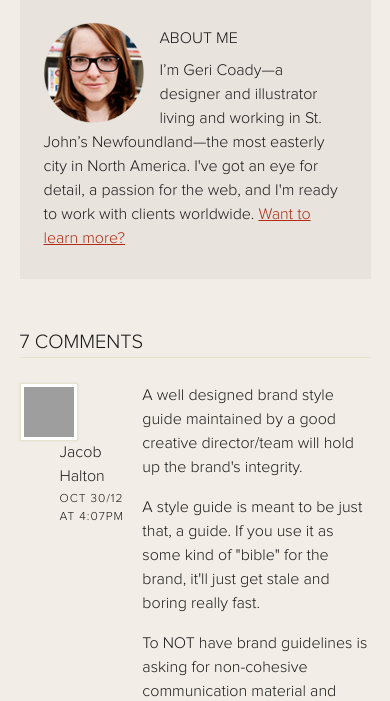
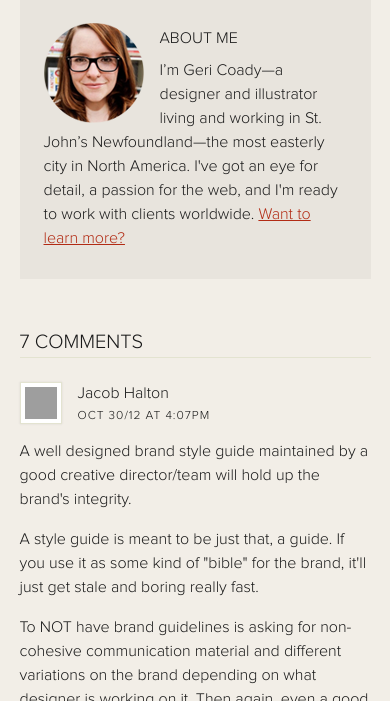
Before and after one commit to hellogeri/hellogeri.com, a PHP site: page / in a window 390 px wide. Shown: the part 5799-6500 px from the top of the page. Run offline with PHP 8.4, Linux system fonts and the light colour scheme; data that the repository does not hold is empty; grey boxes are pictures that could not be loaded.

Commit message:
Small screen tweaks

```diff
--- a/css/screen.css
+++ b/css/screen.css
@@ -368,19 +368,28 @@ article footer ul li {
 
 .comment {
 	border-top: 1px solid rgb(227,227,208);
-	margin-bottom: 7em;
 	clear: both;
 }
 
 .blog section[role="note"] article header {
+	width: 100%;
+	margin-top: 1.5em;
+}
+
+.blog section[role="note"] article p:last-of-type {
+	margin-bottom: 2em;
+}
+
+/* .blog section[role="note"] article header {
 	width: 30%;
 	float: left;
 	position: relative;
 	margin-top: 0;
-}
+} */
 
 .blog section[role="note"] article header ul {
 	list-style-type: none;
+	margin-bottom: 0;
 }
 
 .blog section[role="note"] article header ul li:last-of-type {
@@ -390,12 +399,32 @@ article footer ul li {
 }
 
 .blog section[role="note"] .comment-body {
+	width: 100%;
+	float: left;
+}
+
+/* .blog section[role="note"] .comment-body {
 	width: 65%;
 	float: right;
 	position: relative;
+} */
+
+.blog section[role="note"] article header img {
+	height: 32px;
+	width: 32px;
+	float: left;
+	position: relative;
+	background: rgb(255,255,255);
+	border: 1px solid rgb(227,227,208);
+	-moz-box-shadow: 0 0 2px rgba(150,150,150,.25);
+	-webkit-box-shadow: 0 0 2px rgba(150,150,150,.25);
+	box-shadow: 0 0 2px rgba(150,150,150,.25);
+	padding: .25em;
+	margin-right: 1em;
+	margin-top: 0px; /* Wide-screen 15px */
 }
 
-.blog section[role="note"] article header img {
+/* .blog section[role="note"] article header img {
 	height: 50px;
 	width: 50px;
 	float: left;
--- a/index.php
+++ b/index.php
@@ -264,24 +264,19 @@
 		<h2>I'm speaking at…</h2>
 		<ul>
 			<li>
-				<p><a href="#">FITC Toronto</a></p>
-				<p>April 21&ndash;23, 2013</p>
-				<p>Toronto, ON</p>
-			</li>
-			<li>
 				<p><a href="#">Interlink</a></p>
 				<p>June 5&ndash;6, 2013</p>
 				<p>Vancouver, BC</p>
 			</li>
 			<li>
 				<p><a href="#">HPX Digital</a></p>
-				<p>October 23&ndash;25, 2013</p>
+				<p>Oct. 23&ndash;25, 2013</p>
 				<p>Halifax, NS</p>
 			</li>
 			<li>
 				<p><a href="#">Future of Web Design</a></p>
-				<p>October 8&ndash;9, 2013</p>
-				<p>New York City, NY</p>
+				<p>Oct. 8&ndash;9, 2013</p>
+				<p>New York, NY</p>
 			</li>
 		</ul>
 		<p><a href="/speaking">Past Events</a></p>
```
Also changed, not shown: other parts of css/screen.css (+35 -7 lines), work/Illustration/illustration-puremadlike-lg.jpg (added).
